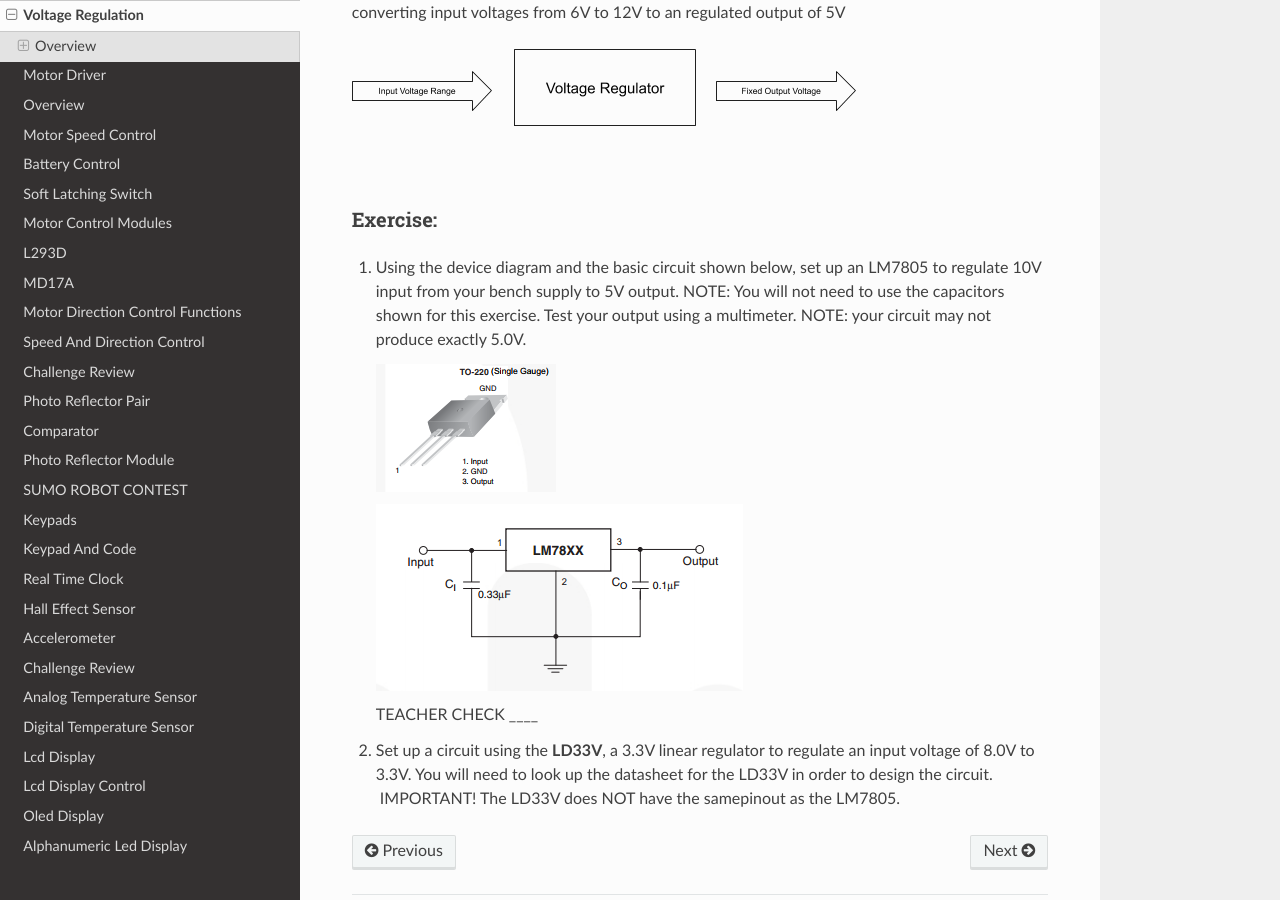
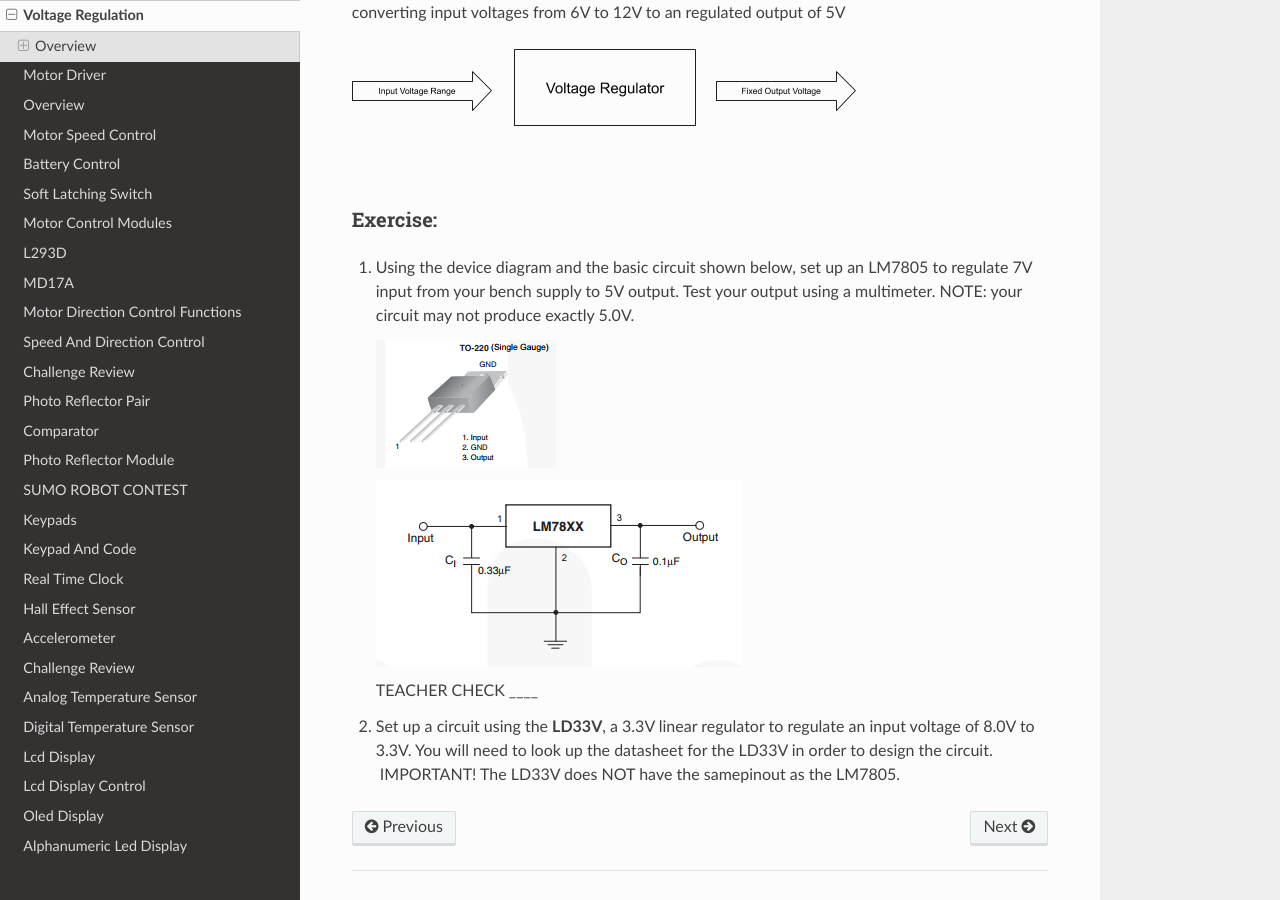
Before and after one commit to maxtkc/mvths-wiki, a Sphinx documentation site: the page built from docs/055a-voltage-regulation.rst, in a window 1280 px wide and 900 px high, scrolled down 527 px. Built offline with Sphinx 7.4.7 and the Read the Docs theme 2.0.0, drawn with Linux system fonts in a browser that asks for light colours; pages that are not in the unit, such as notebooks, are missing from menus.

Commit message:
Update 055a-voltage-regulation.rst

```diff
--- a/docs/055a-voltage-regulation.rst
+++ b/docs/055a-voltage-regulation.rst
@@ -16,7 +16,7 @@ The **LM7805** is a common linear regulator for producing 5 volts for your circu
 Exercise:
 ~~~~~~~~~
 
-#. Using the device diagram and the basic circuit shown below, set up an LM7805 to regulate 10V input from your bench supply to 5V output. NOTE: You will not need to use the capacitors shown for this exercise. Test your output using a multimeter. NOTE: your circuit may not produce exactly 5.0V.
+#. Using the device diagram and the basic circuit shown below, set up an LM7805 to regulate 7V input from your bench supply to 5V output. Test your output using a multimeter. NOTE: your circuit may not produce exactly 5.0V.
 
    .. figure:: images/image9.png
 
```
